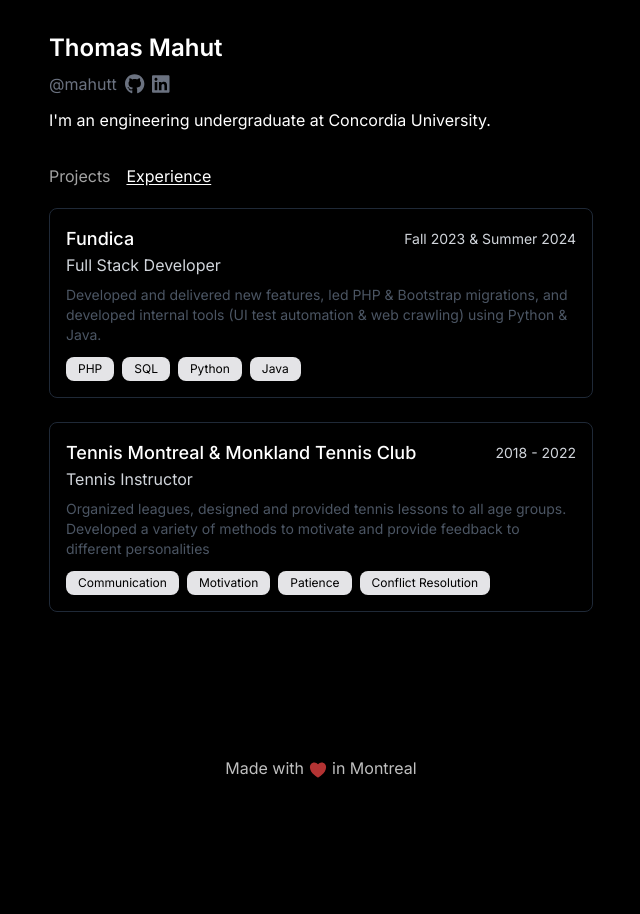
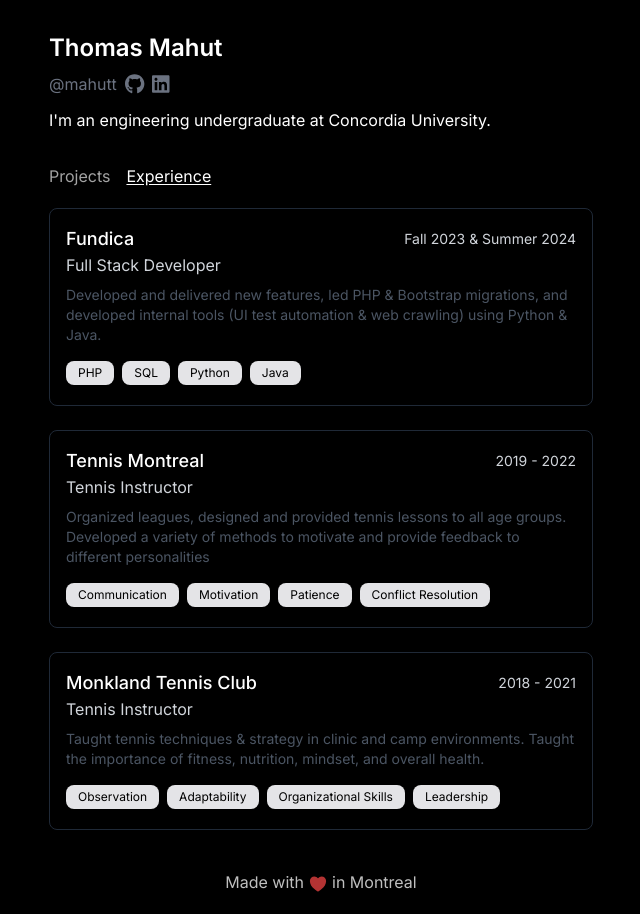
Before and after one commit to mahutt/portfolio, a Next.js app: page /experience in a window 1280 px wide. Shown: the whole page, without its empty margins (319-959 px from the left). Before the commit the page ends 800 px from the top, so only its background shows below. Built offline with nearby package versions, Linux system fonts and the light colour scheme.

Commit message:
Adjust experience-card spacing

```diff
--- a/app/experience/page.js
+++ b/app/experience/page.js
@@ -15,8 +15,8 @@ export default function Experience() {
         },
         {
             id: 2,
-            company: "Tennis Montreal & Monkland Tennis Club",
-            time: "2018 - 2022",
+            company: "Tennis Montreal",
+            time: "2019 - 2022",
             position: "Tennis Instructor",
             summary:
                 "Organized leagues, designed and provided tennis lessons to all age groups. Developed a variety of methods to motivate and provide feedback to different personalities",
@@ -25,6 +25,20 @@ export default function Experience() {
                 "Motivation",
                 "Patience",
                 "Conflict Resolution",
+            ],
+        },
+        {
+            id: 3,
+            company: "Monkland Tennis Club",
+            time: "2018 - 2021",
+            position: "Tennis Instructor",
+            summary:
+                "Taught tennis techniques & strategy in clinic and camp environments. Taught the importance of fitness, nutrition, mindset, and overall health.",
+            technologies: [
+                "Observation",
+                "Adaptability",
+                "Organizational Skills",
+                "Leadership",
             ],
         },
     ];
@@ -44,7 +58,7 @@ export default function Experience() {
                         {job.position}
                     </h3>
                     <p className="text-sm text-gray-600 mt-2">{job.summary}</p>
-                    <div className="mt-3">
+                    <div className="mt-4 mb-1">
                         <div className="flex flex-wrap gap-2 mt-1">
                             {job.technologies.map((tech, index) => (
                                 <span
```
